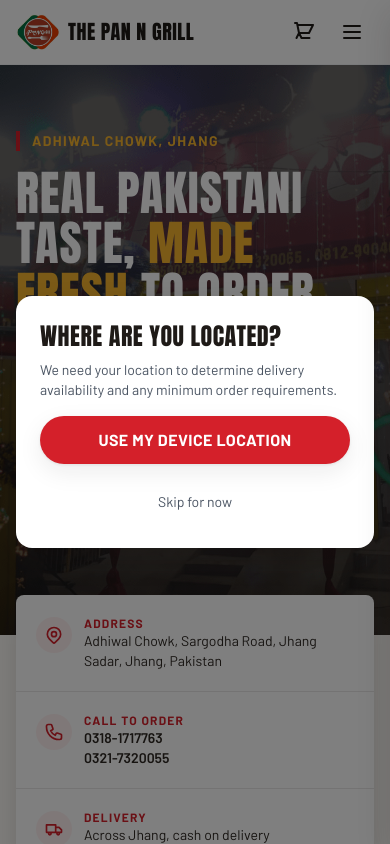
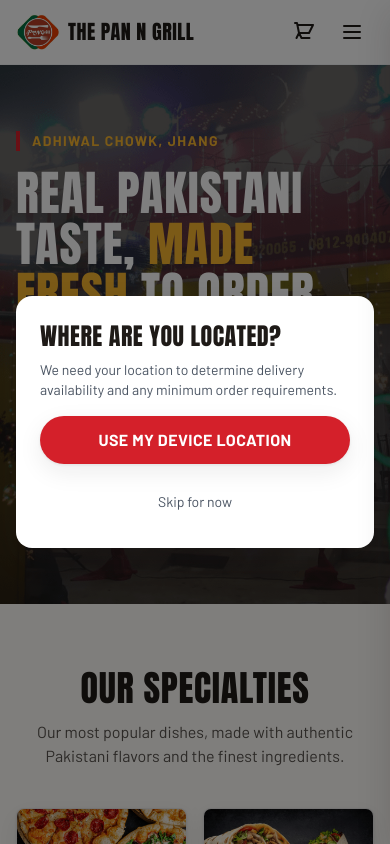
Before and after one commit to somansaeed1/The_Pan_N_Grill, a Next.js app in the folder frontend/: page / in a window 390 px wide. Shown: the top 844 px of the page. Built offline with nearby package versions, Linux system fonts and the light colour scheme.

Commit message:
Move address, phone and delivery details into the footer and drop the home info card

```diff
--- a/frontend/app/page.tsx
+++ b/frontend/app/page.tsx
@@ -1,55 +1,11 @@
 import Link from 'next/link';
 import Image from 'next/image';
-import { SITE } from '@/lib/site';
 
 const SPECIALTIES = [
   { id: 'special-pizza', name: 'Special Pizzas', image: '/images/pizza.jpg', blurb: 'Authentic Pakistani-style pizzas with traditional flavors' },
   { id: 'special-shawarmas', name: 'Shawarmas', image: '/images/Shawarmas.jpg', blurb: 'Fresh and flavorful shawarmas made with premium ingredients' },
   { id: 'chorizo-burger', name: 'Burgers', image: '/images/Burgers.jpg', blurb: 'Juicy burgers with Pakistani spices and fresh toppings' },
   { id: 'fried-items', name: 'Fried Items', image: '/images/Fried.jpg', blurb: 'Crispy and delicious fried chicken and broast' },
-];
-
-const iconProps = { className: 'h-5 w-5', fill: 'none', stroke: 'currentColor', strokeWidth: 2, viewBox: '0 0 24 24', 'aria-hidden': true } as const;
-
-const INFO = [
-  {
-    label: 'Address',
-    icon: (
-      <svg {...iconProps}>
-        <path strokeLinecap="round" strokeLinejoin="round" d="M17.657 16.657L13.414 20.9a2 2 0 01-2.827 0l-4.244-4.243a8 8 0 1111.314 0z" />
-        <path strokeLinecap="round" strokeLinejoin="round" d="M15 11a3 3 0 11-6 0 3 3 0 016 0z" />
-      </svg>
-    ),
-    content: (
-      <>
-        {SITE.address[0]}, {SITE.address[1]}
-      </>
-    ),
-  },
-  {
-    label: 'Call to order',
-    icon: (
-      <svg {...iconProps}>
-        <path strokeLinecap="round" strokeLinejoin="round" d="M3 5a2 2 0 012-2h3.28a1 1 0 01.95.68l1.5 4.49a1 1 0 01-.5 1.21l-2.26 1.13a11 11 0 005.52 5.52l1.13-2.26a1 1 0 011.21-.5l4.49 1.5a1 1 0 01.68.95V19a2 2 0 01-2 2h-1C9.72 21 3 14.28 3 6V5z" />
-      </svg>
-    ),
-    content: (
-      <>
-        {SITE.phones.map((phone) => (
-          <a key={phone.href} href={phone.href} className="block font-semibold hover:text-primary-600">{phone.label}</a>
-        ))}
-      </>
-    ),
-  },
-  {
-    label: 'Delivery',
-    icon: (
-      <svg {...iconProps}>
-        <path strokeLinecap="round" strokeLinejoin="round" d="M3 7h11v9H3zM14 10h4l3 3v3h-7M7 19a1.5 1.5 0 100-3 1.5 1.5 0 000 3zM17 19a1.5 1.5 0 100-3 1.5 1.5 0 000 3z" />
-      </svg>
-    ),
-    content: <>Across Jhang, cash on delivery</>,
-  },
 ];
 
 export default function HomePage() {
@@ -66,7 +22,7 @@
         />
         <div className="absolute inset-0 -z-10 bg-primary-900/65 lg:bg-gradient-to-r lg:from-primary-900/95 lg:via-primary-900/70 lg:to-primary-900/10" />
 
-        <div className="container-page pb-24 pt-16">
+        <div className="container-page py-16">
           <p className="inline-block border-l-4 border-primary-600 pl-3 text-sm font-bold uppercase tracking-widest text-gold-400">
             Adhiwal Chowk, Jhang
           </p>
@@ -85,23 +41,7 @@
         </div>
       </section>
 
-      <div className="container-page relative z-10 -mt-10">
-        <ul className="grid divide-y divide-primary-900/10 rounded-lg bg-white shadow-lift sm:grid-cols-3 sm:divide-x sm:divide-y-0">
-          {INFO.map(({ label, icon, content }) => (
-            <li key={label} className="flex items-start gap-3 p-5">
-              <span className="mt-0.5 flex h-9 w-9 shrink-0 items-center justify-center rounded-full bg-primary-50 text-primary-600">
-                {icon}
-              </span>
-              <div className="text-sm text-primary-800">
-                <span className="block text-xs font-bold uppercase tracking-widest text-primary-600">{label}</span>
-                {content}
-              </div>
-            </li>
-          ))}
-        </ul>
-      </div>
-
-      <section className="pb-16 pt-20">
+      <section className="py-16">
         <div className="container-page">
           <div className="mx-auto max-w-2xl text-center">
             <h2 className="section-title">Our Specialties</h2>
--- a/frontend/components/Footer.tsx
+++ b/frontend/components/Footer.tsx
@@ -58,14 +58,20 @@
           <h3 className={headingClass}>Contact</h3>
           <address className="space-y-3 not-italic">
             <p>
+              <span className="block text-xs font-bold uppercase tracking-widest text-gold-400">Address</span>
               {SITE.address[0]}
               <br />
               {SITE.address[1]}
             </p>
             <p>
+              <span className="block text-xs font-bold uppercase tracking-widest text-gold-400">Call to order</span>
               {SITE.phones.map((phone) => (
                 <a key={phone.href} href={phone.href} className="block py-0.5 hover:text-gold-400">{phone.label}</a>
               ))}
+            </p>
+            <p>
+              <span className="block text-xs font-bold uppercase tracking-widest text-gold-400">Delivery</span>
+              Across Jhang, cash on delivery
             </p>
             <a href={SITE.whatsapp.href} target="_blank" rel="noopener noreferrer" className="btn-gold !px-5 !py-2 !text-sm">
               Order on WhatsApp
```
